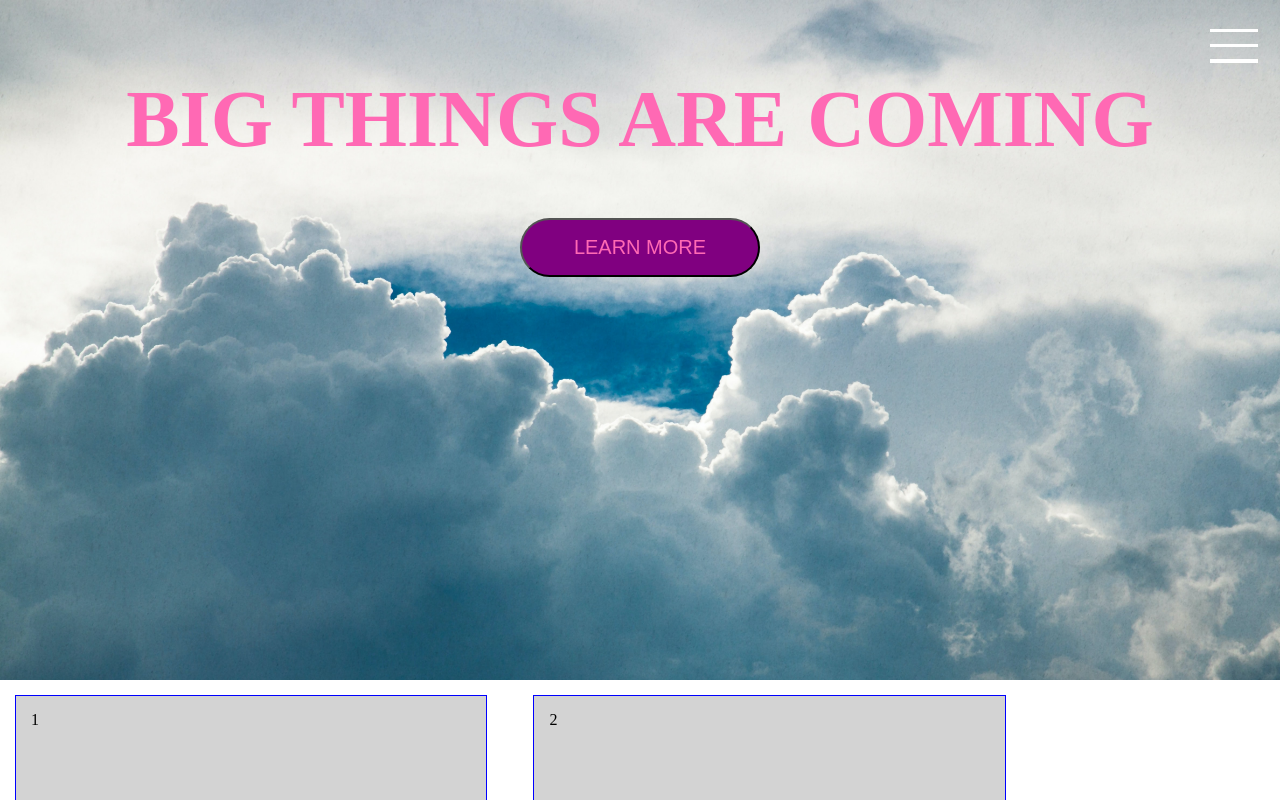
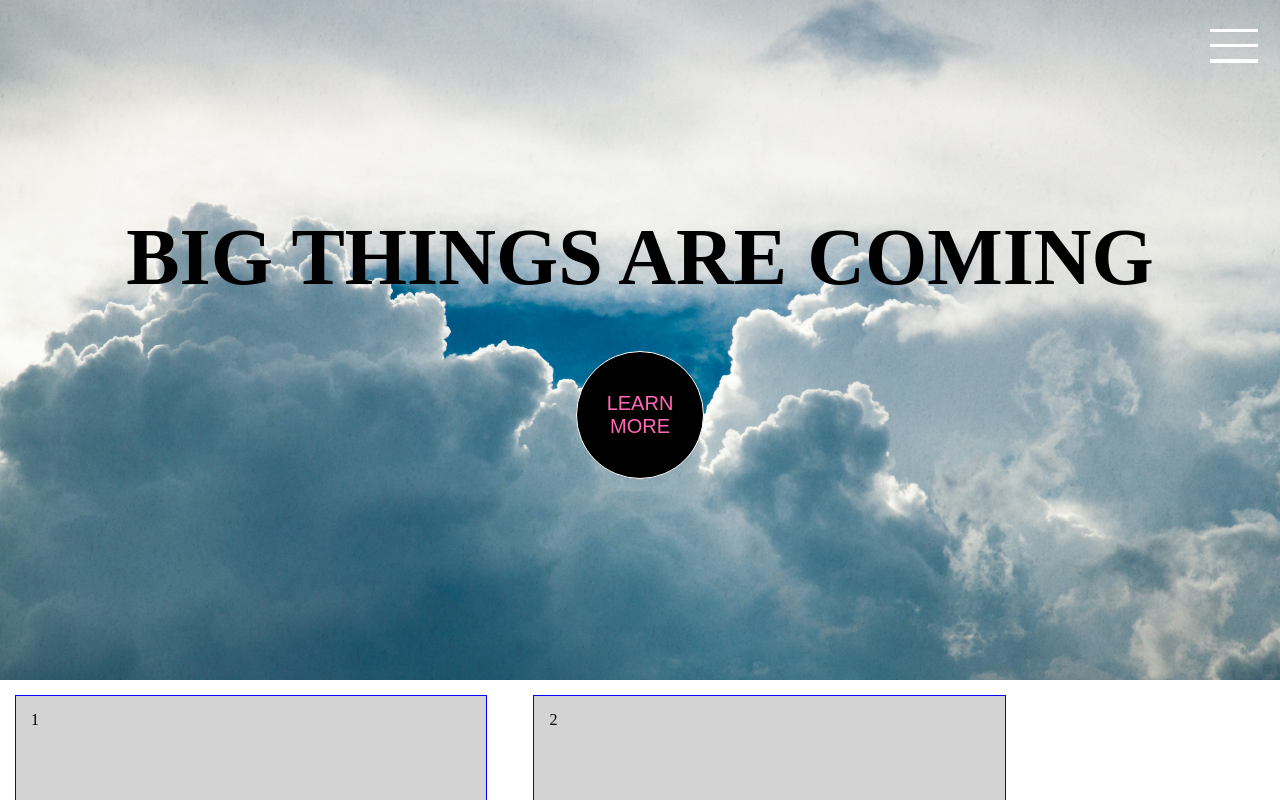
Before and after one commit to hkennedyvi/store, a React (Create React App) app: page / in a window 1280 px wide. Shown: the top 800 px of the page. Built offline with nearby package versions, Linux system fonts and the light colour scheme.

Commit message:
hero styling

```diff
--- a/src/components/Hero/hero.scss
+++ b/src/components/Hero/hero.scss
@@ -9,17 +9,28 @@
 }
 
 .header {
-    color: hotpink;
+    margin: 12rem 0 3rem 0;
+    color: black;
     font-size: 80px;
 }
 
 .button {
     color: hotpink;
-    background: purple;
-    width: 15rem;
+    background: black;
+    width: 8rem;
+    height: 8rem;
     border-radius: 5em;
-    padding: 1rem;
+    border: white solid 1px;
+    padding: 2.5rem;
     font-size: 20px;
     display: flex;
     justify-content: center;
 }
+
+.button:hover {
+    cursor: pointer;
+}
+
+.button:focus {
+    outline: none;
+}
```
